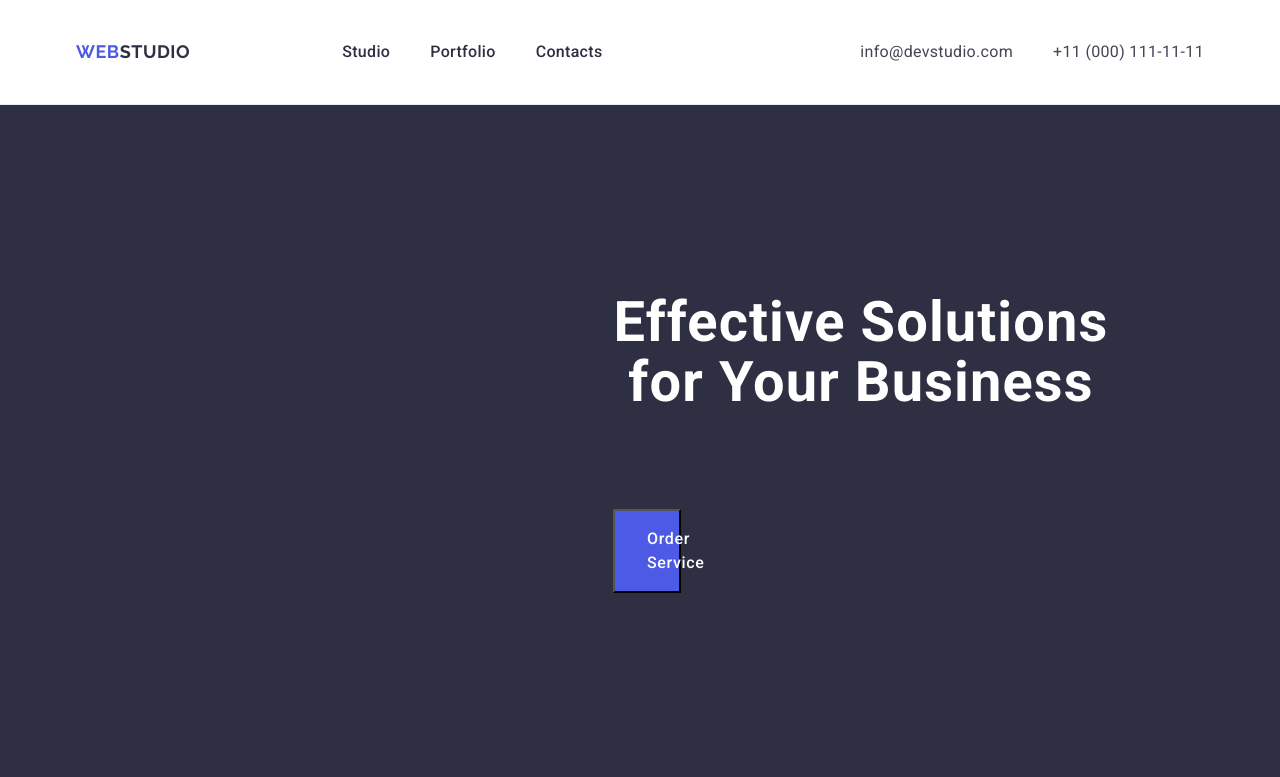
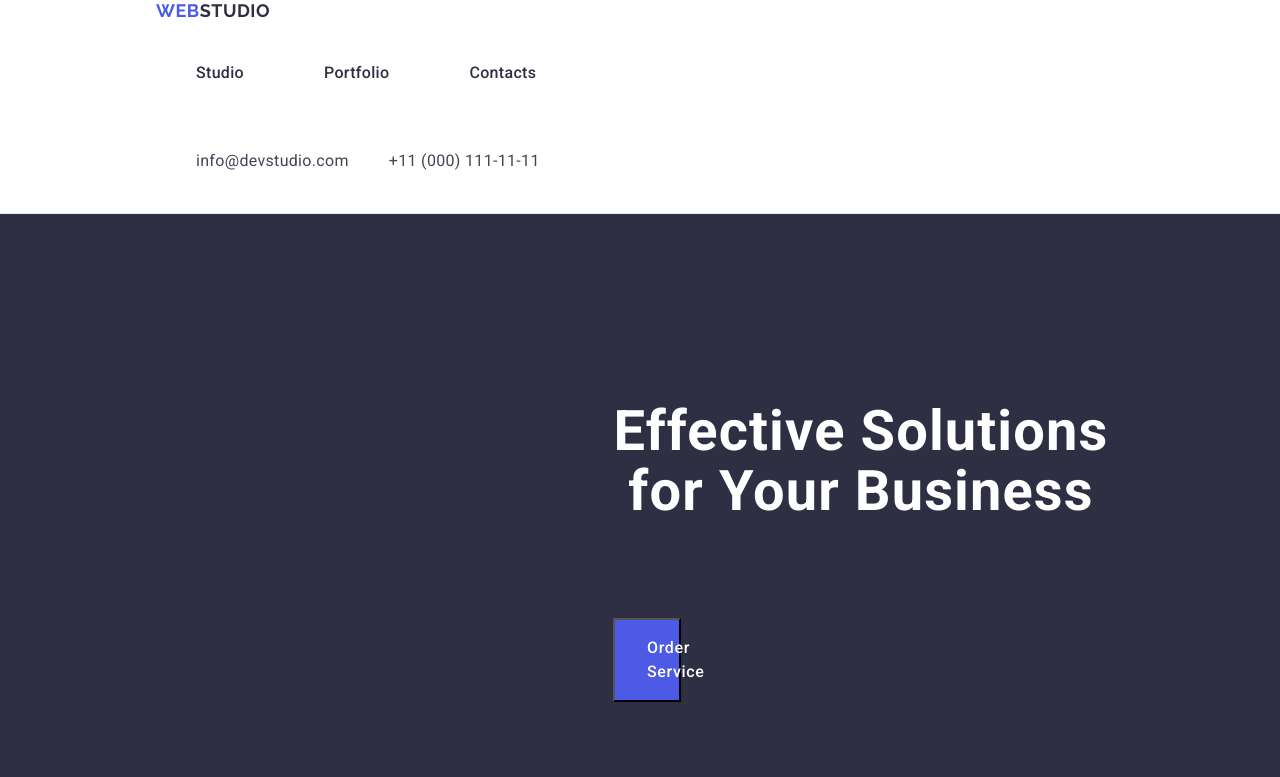
Before and after one commit to K4T3RYN4/goit-markup-hw-03, a plain HTML site: page index.html in a window 1280 px wide. Shown: the top 777 px of the page. Drawn offline with nearby package versions, Linux system fonts and the light colour scheme.

Commit message:
fix header check

```diff
--- a/css/styles.css
+++ b/css/styles.css
@@ -70,10 +70,10 @@ a {
     border-bottom: 1px solid var(--cornflower);
 }
 
-.nav-container {
+.nav {
     display: flex;
-    justify-content: space-between;
-    margin: 0 auto;
+    align-items: center;
+
 }
 
 .logo {
@@ -88,9 +88,7 @@ a {
 }
 
 .nav-container>.logo {
-    display: flex;
-    justify-content: flex-start;
-    align-items: center;
+    margin-right: 76px;
 }
 
 .logo-accent-dark {
@@ -100,10 +98,8 @@ a {
 .nav-list {
     /* position  */
     display: flex;
-    justify-content: flex-start;
     gap: 40px;
-    padding-left: 76px;
-    flex-grow: 1;
+
 }
 
 .nav-list-item {
@@ -113,6 +109,7 @@ a {
     line-height: 1.5;
     letter-spacing: 0.02em;
     /* position  */
+    margin-right: 40px;
     padding-top: 24px;
     padding-bottom: 24px;
 }
@@ -122,6 +119,10 @@ a {
     color: var(--ocean);
 }
 
+.nav-menu {
+    padding: 24px 0;
+}
+
 .address {
     font-style: normal;
 }
@@ -129,7 +130,6 @@ a {
 .address-list {
     /* position  */
     display: flex;
-    justify-content: space-between;
     gap: 40px;
 }
 
--- a/index.html
+++ b/index.html
@@ -19,15 +19,21 @@
   <body>
     <header class="header">
       <!-- #region header -->
-      <div class="container nav-container">
-        <a class="logo" href="./index.html"
-          >Web<span class="logo-accent-dark">Studio</span></a
-        >
-        <nav class="nav-list">
+      <div class="container">
+        <nav class="navigation">
+          <a class="logo" href="./index.html"
+            >Web<span class="logo-accent-dark">Studio</span></a
+          >
           <ul class="nav-list">
-            <li class="nav-list-item"><a href="./index.html">Studio</a></li>
-            <li class="nav-list-item"><a href="">Portfolio</a></li>
-            <li class="nav-list-item"><a href="">Contacts</a></li>
+            <li class="nav-list-item">
+              <a class="nav-menu" href="./index.html">Studio</a>
+            </li>
+            <li class="nav-list-item">
+              <a class="nav-menu" href="">Portfolio</a>
+            </li>
+            <li class="nav-list-item">
+              <a class="nav-menu" href="">Contacts</a>
+            </li>
           </ul>
         </nav>
         <address class="address">
```
